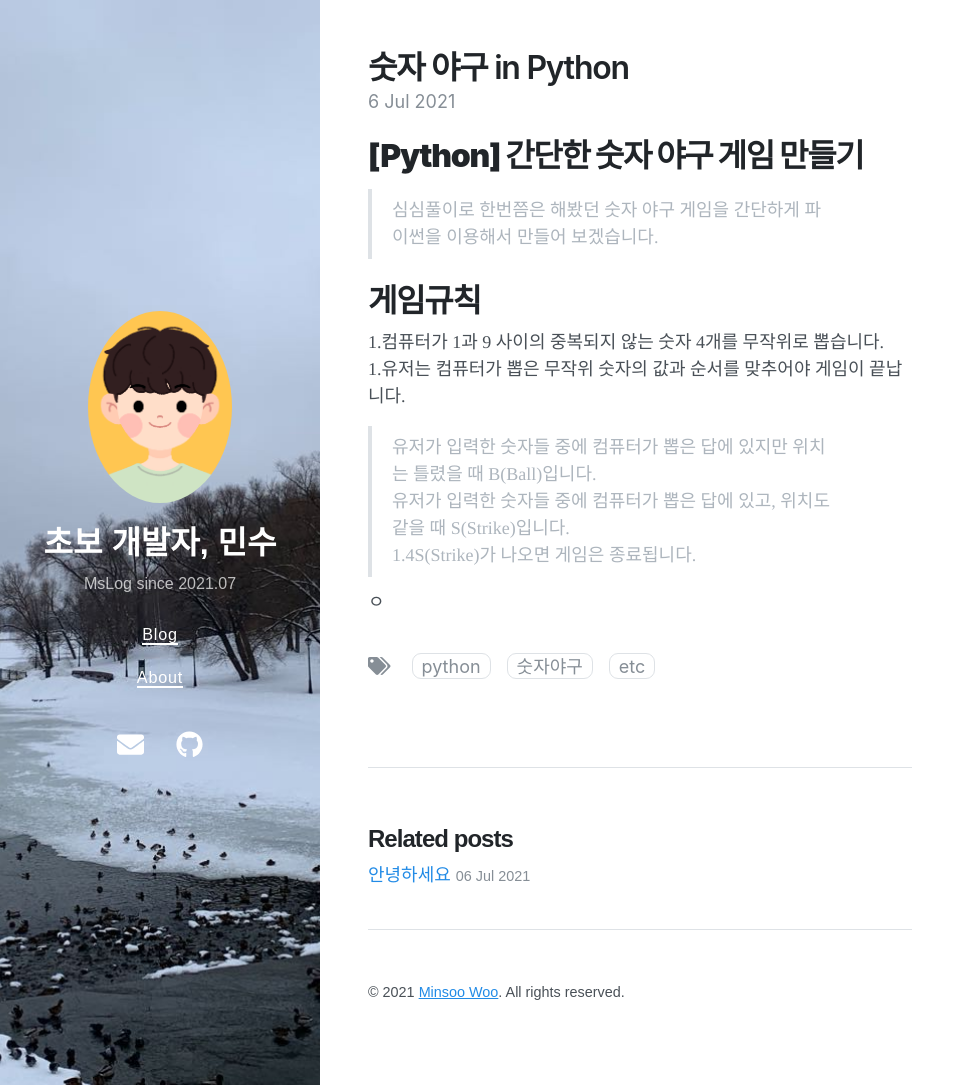
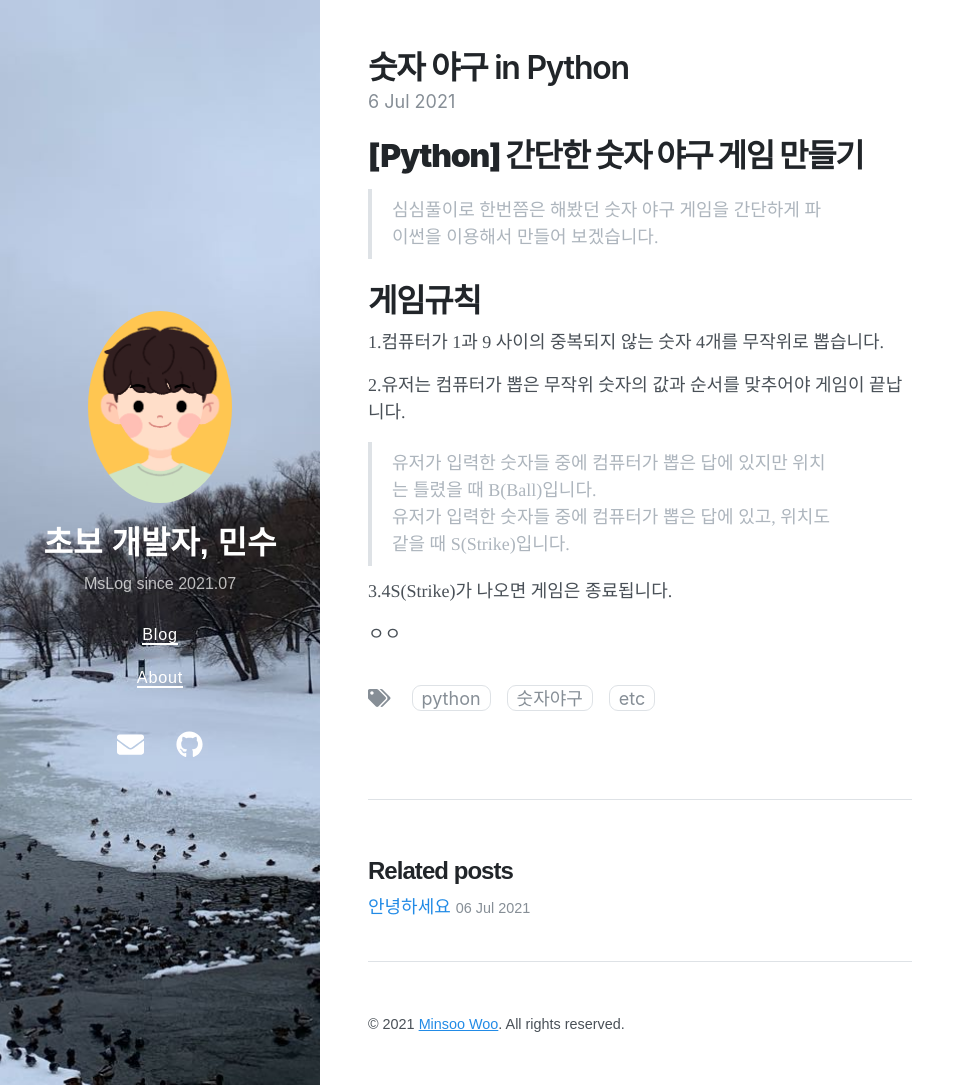
Before and after one commit to MsWoo/MsWoo.github.io, a Jekyll site: the page built from _posts/2021-07-06-baseball.md, in a window 1280 px wide and 1085 px high. Shown: the whole window, without its empty margins (0-965 px from the left). Built offline with Jekyll 4.4.1, drawn with Linux system fonts in a browser that asks for light colours; nearby versions of some CDN libraries.

Commit message:
Update 2021-07-06-baseball.md

```diff
--- a/_posts/2021-07-06-baseball.md
+++ b/_posts/2021-07-06-baseball.md
@@ -10,9 +10,11 @@ tags: [python, 숫자야구, etc]
 
 # __게임규칙__
 1.컴퓨터가 1과 9 사이의 중복되지 않는 숫자 4개를 무작위로 뽑습니다.
-1.유저는 컴퓨터가 뽑은 무작위 숫자의 값과 순서를 맞추어야 게임이 끝납니다.
+
+2.유저는 컴퓨터가 뽑은 무작위 숫자의 값과 순서를 맞추어야 게임이 끝납니다.
 >유저가 입력한 숫자들 중에 컴퓨터가 뽑은 답에 있지만 위치는 틀렸을 때 B(Ball)입니다.
 >유저가 입력한 숫자들 중에 컴퓨터가 뽑은 답에 있고, 위치도 같을 때 S(Strike)입니다.
-1.4S(Strike)가 나오면 게임은 종료됩니다.
 
-ㅇ
+3.4S(Strike)가 나오면 게임은 종료됩니다.
+
+ㅇㅇ
```
